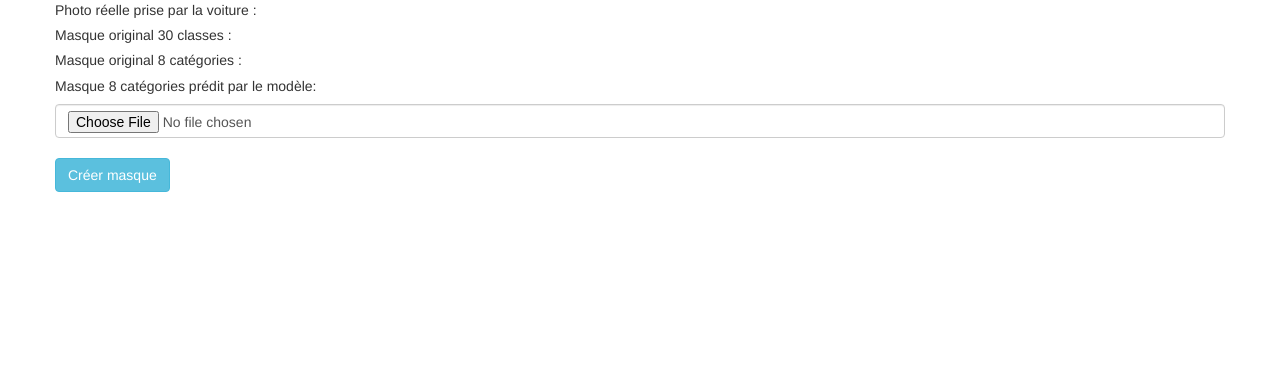
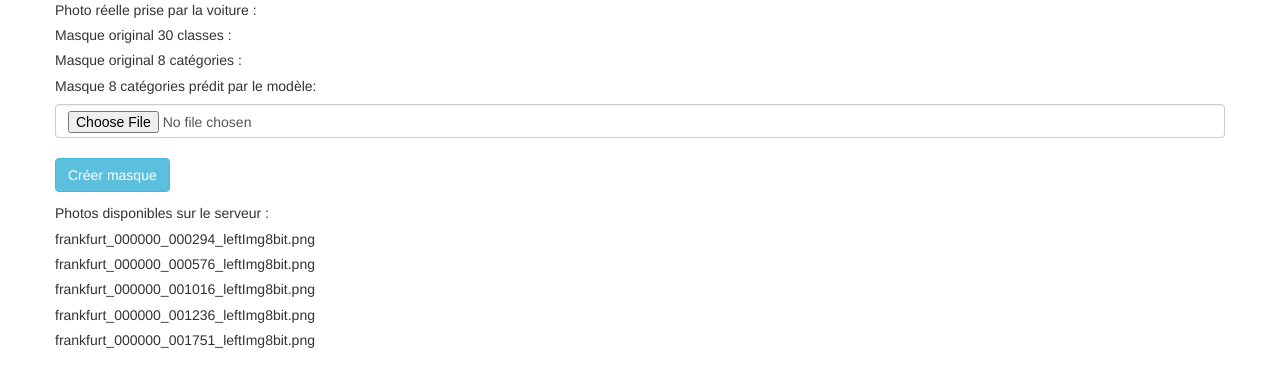
Before and after one commit to IAnthonyRenard/CityscapeSegmentationAPICONSO, a Flask app: page / in a window 1280 px wide. Shown: the part 130-517 px from the top of the page. Run offline with Flask 3, Linux system fonts and the light colour scheme; some libraries are stand-ins or nearby versions.

Commit message:
Mise à jour de Index pour lister les photos à utiliser

```diff
--- a/templates/index.html
+++ b/templates/index.html
@@ -55,6 +55,12 @@
             <input type="submit" value="Créer masque" class="btn btn-info">
         </p>
     </form>
+     <h5>Photos disponibles sur le serveur :</h5>
+     <h5>frankfurt_000000_000294_leftImg8bit.png</h5>
+     <h5>frankfurt_000000_000576_leftImg8bit.png</h5>
+     <h5>frankfurt_000000_001016_leftImg8bit.png</h5>
+     <h5>frankfurt_000000_001236_leftImg8bit.png</h5>
+     <h5>frankfurt_000000_001751_leftImg8bit.png</h5>
 </div>
 </div>
 </body>
```
